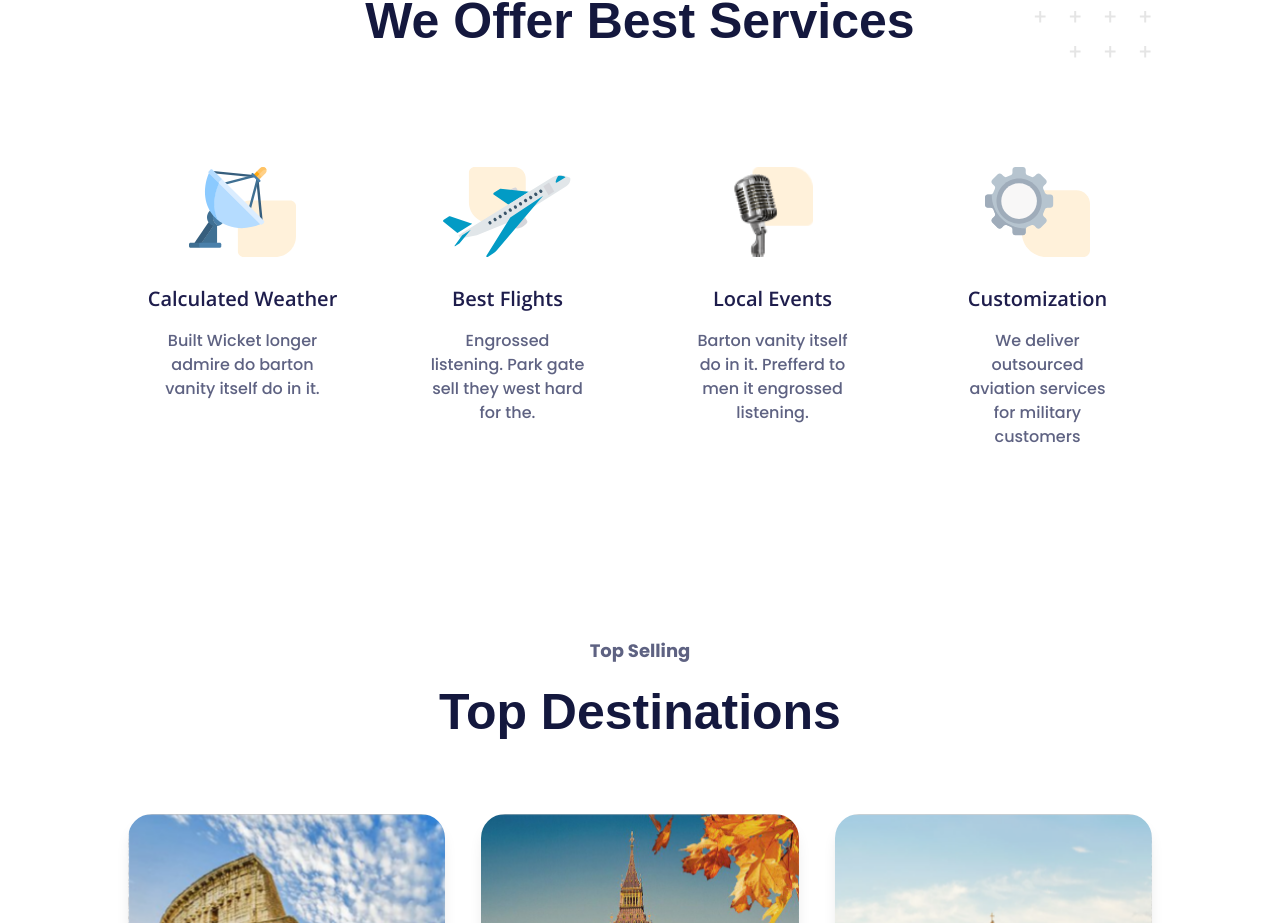
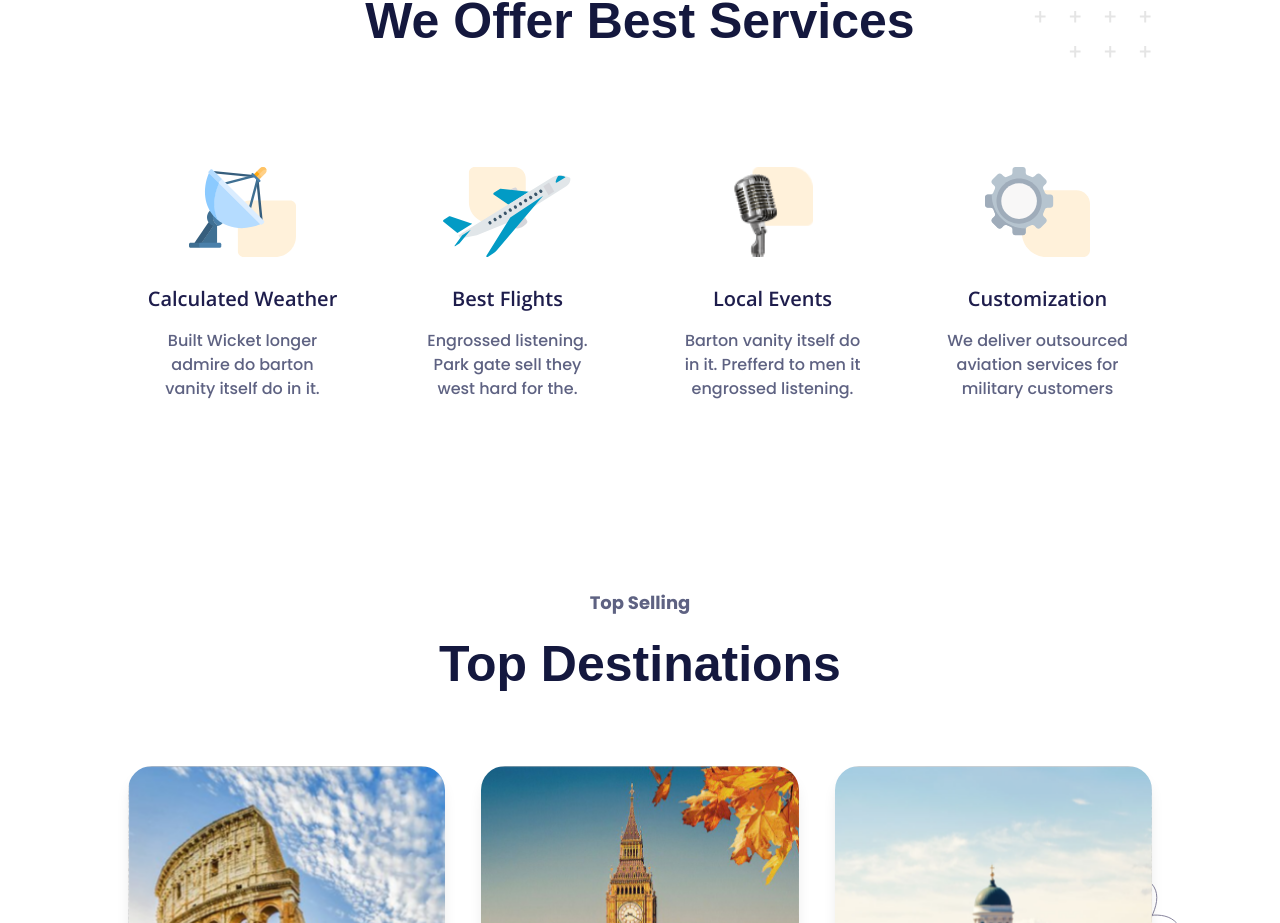
Before and after one commit to nguyenvoanhkhoa1/jadoo-clone, a Next.js app: page / in a window 1280 px wide. Shown: the part 877-1800 px from the top of the page. Built offline with nearby package versions, Linux system fonts and the light colour scheme; a web font is replaced by a local one.

Commit message:
fix padding

```diff
--- a/src/app/page.tsx
+++ b/src/app/page.tsx
@@ -165,7 +165,7 @@ export default function Home() {
             <div className="mt-16 grid grid-cols-4 gap-9">
               {CATEGORIES.map((category, index) => (
                 <div key={index} className="group relative">
-                  <div className="flex flex-col items-center rounded-[36px] bg-white px-9 py-11 text-center transition-shadow duration-300 ease-linear hover:shadow-lg">
+                  <div className="flex flex-col items-center rounded-[36px] bg-white px-6 py-11 text-center transition-shadow duration-300 ease-linear hover:shadow-lg">
                     <Image
                       src={category.imgLink}
                       alt=""
```
